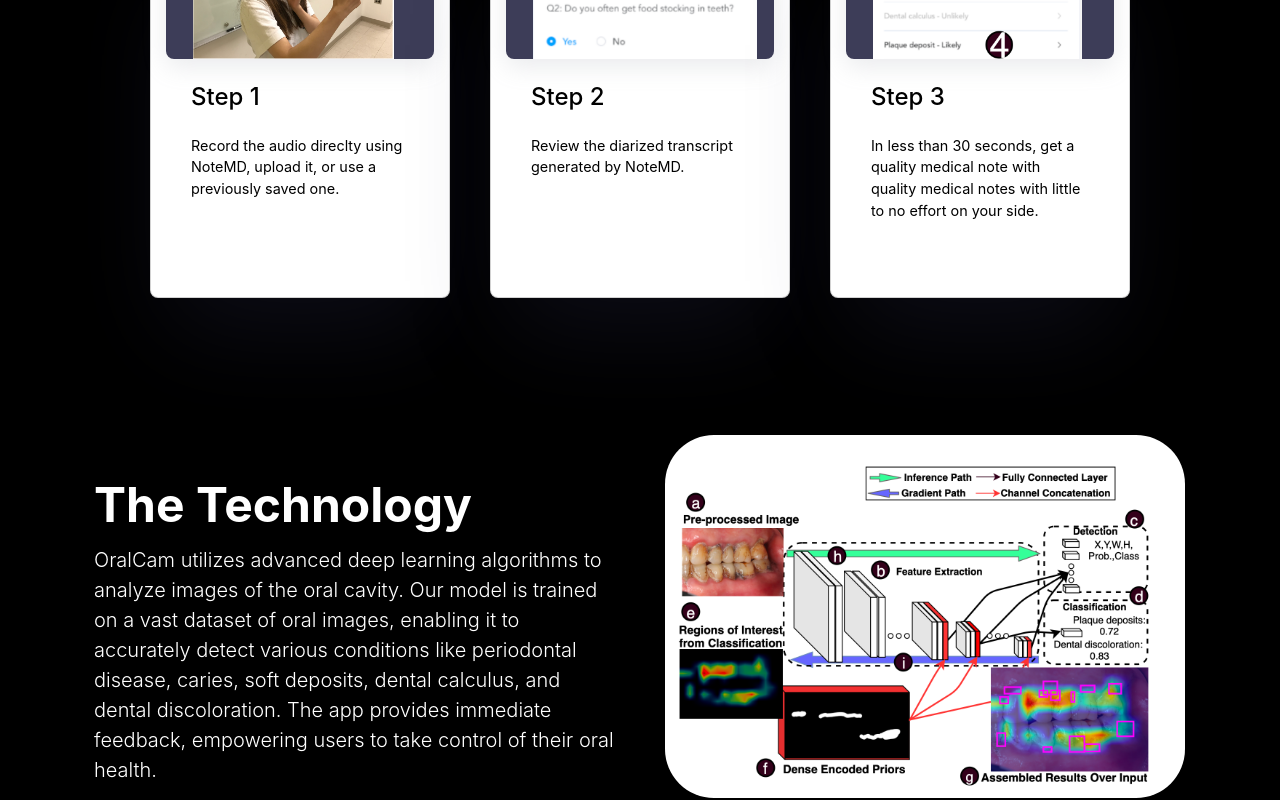
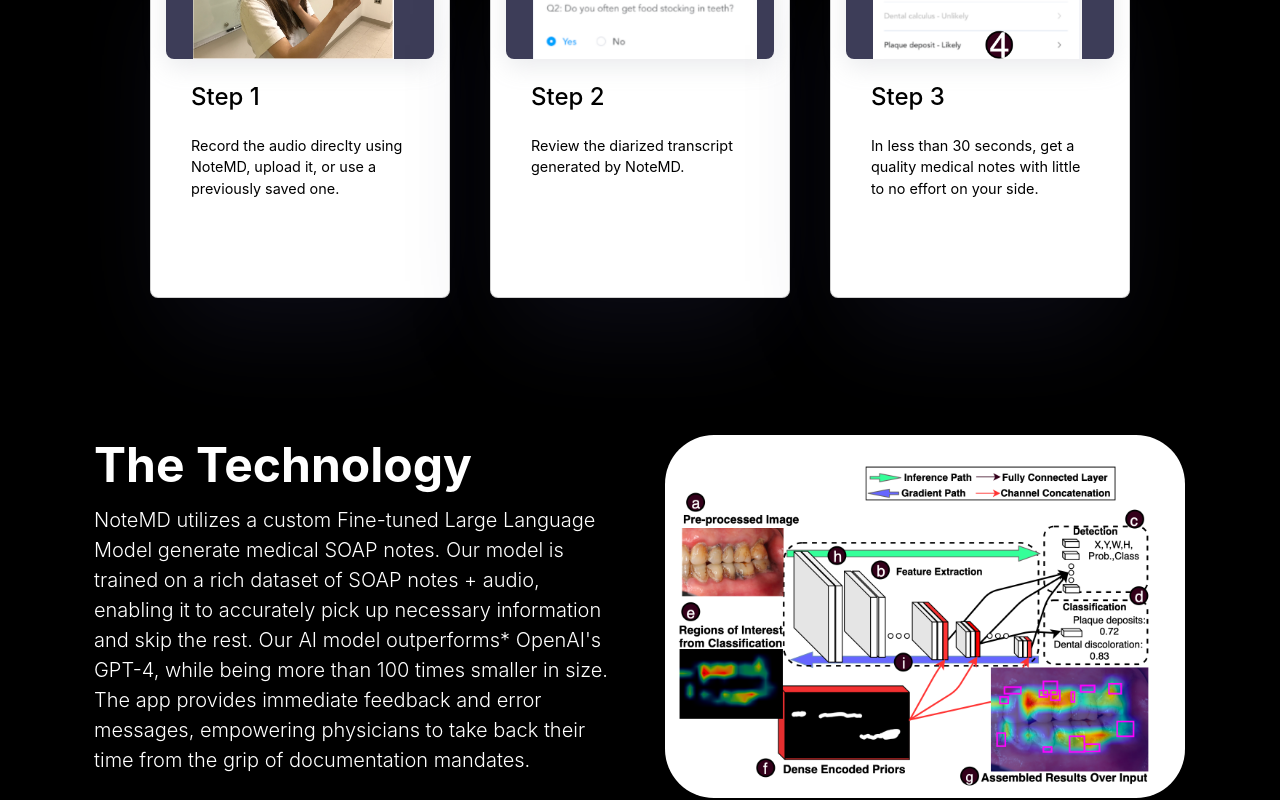
Before and after one commit to purusoni/NoteMD-website, a React (Create React App) app: page / in a window 1280 px wide. Shown: the part 1360-2160 px from the top of the page. Built offline with nearby package versions, Linux system fonts and the light colour scheme.

Commit message:
more updates

```diff
--- a/src/App.js
+++ b/src/App.js
@@ -33,7 +33,7 @@
               Generate medical notes instantly, using AI.
             </p>
             <div className="d-grid gap-2 d-md-flex justify-content-md-start mb-4 mb-lg-3">
-              <button className="learnMore">Register for Demo</button>
+              <button className="learnMore">  Register for Demo  </button>
             </div>
           </div>
           <div className="col-lg-4 offset-lg-1 p-0 overflow-hidden shadow-lg">
@@ -137,7 +137,7 @@
                 <div className="project-title">Step 3</div>
               </div>
               <span className="lighter">
-                  In less than 30 seconds, get a quality medical note with quality medical notes with little to no effort on your side.
+                  In less than 30 seconds, get a quality medical notes with little to no effort on your side.
               </span>
             </div>
           </article>
@@ -158,10 +158,10 @@
               loading="lazy"
               style={{ border: "1px solid black", borderRadius: "50px" }}
             />
-            <p style={{ marginTop: "10px", marginLeft: "20px" }}>
+            {/* <p style={{ marginTop: "10px", marginLeft: "20px" }}>
               <b>Fig.</b> Overview of the DCNN model for oral condition
               detection.
-            </p>
+            </p> */}
           </div>
           <div className="col-lg-6">
             <h1
@@ -171,12 +171,16 @@
               The Technology
             </h1>
             <p style={{ color: `${textColor}` }} className="lead">
-              OralCam utilizes advanced deep learning algorithms to analyze
-              images of the oral cavity. Our model is trained on a vast dataset
-              of oral images, enabling it to accurately detect various
-              conditions like periodontal disease, caries, soft deposits, dental
-              calculus, and dental discoloration. The app provides immediate
-              feedback, empowering users to take control of their oral health.
+              NoteMD utilizes a custom Fine-tuned Large Language Model generate
+              medical SOAP notes.
+
+              Our model is trained on a rich dataset
+              of SOAP notes + audio, enabling it to accurately pick up necessary information and skip the rest.
+
+              Our AI model outperforms* OpenAI's GPT-4, while being more than 100 times smaller in size.
+
+              The app provides immediate
+              feedback and error messages, empowering physicians to take back their time from the grip of documentation mandates.
             </p>
           </div>
         </div>
```
